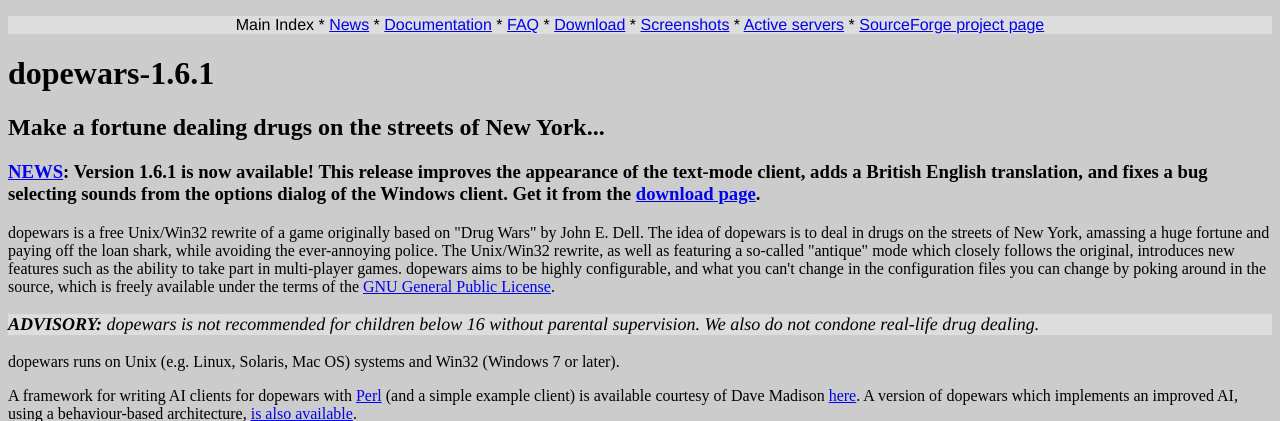
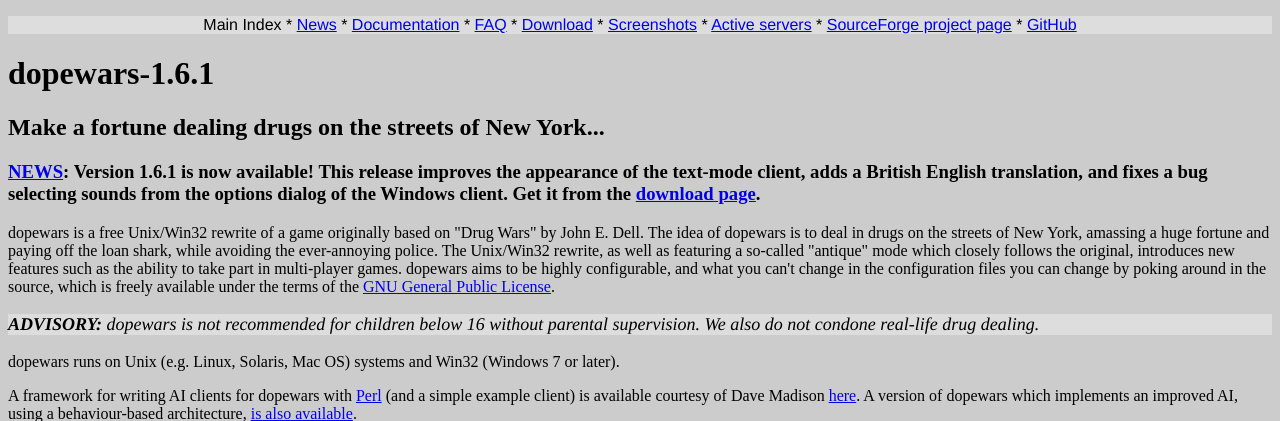
Before and after one commit to benmwebb/dopewars-website, a PHP site: page /index.php in a window 1280 px wide. Shown: the top 421 px of the page. Run offline with PHP 8.4, Linux system fonts and the light colour scheme; data that the repository does not hold is empty; some libraries are stand-ins or nearby versions.

Commit message:
Add top-level link to GitHub

```diff
--- a/include/dopefunc.php
+++ b/include/dopefunc.php
@@ -21,7 +21,8 @@
       'Download' => $DOCROOT.'download.html',
       'Screenshots' => $DOCROOT.'screenshots/',
       'Active servers' => 'https://dopewars.sourceforge.io/metaserver.php?getlist=2'.$mirrorID,
-      'SourceForge project page' => 'https://sourceforge.net/projects/dopewars/'
+      'SourceForge project page' => 'https://sourceforge.net/projects/dopewars/',
+      'GitHub' => 'https://github.com/benmwebb/dopewars'
     );
     print "<?xml version=\"1.0\" encoding=\"UTF-8\"?>\n\n";
     print "<!DOCTYPE html PUBLIC \"-//W3C//DTD XHTML 1.1//EN\"\n";
```
